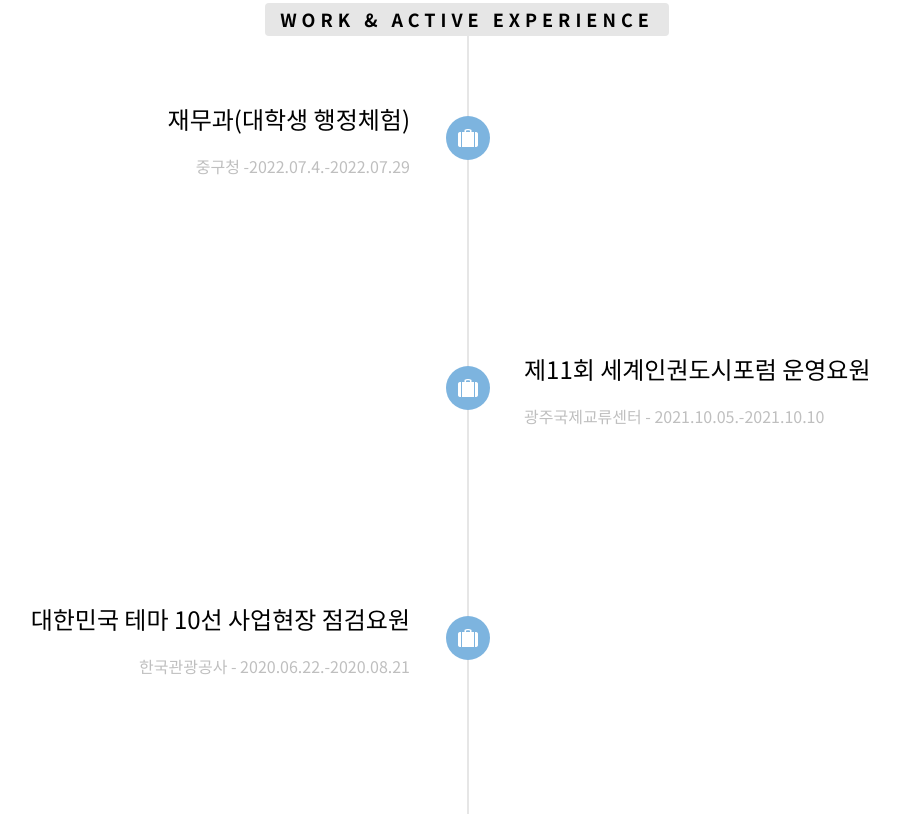
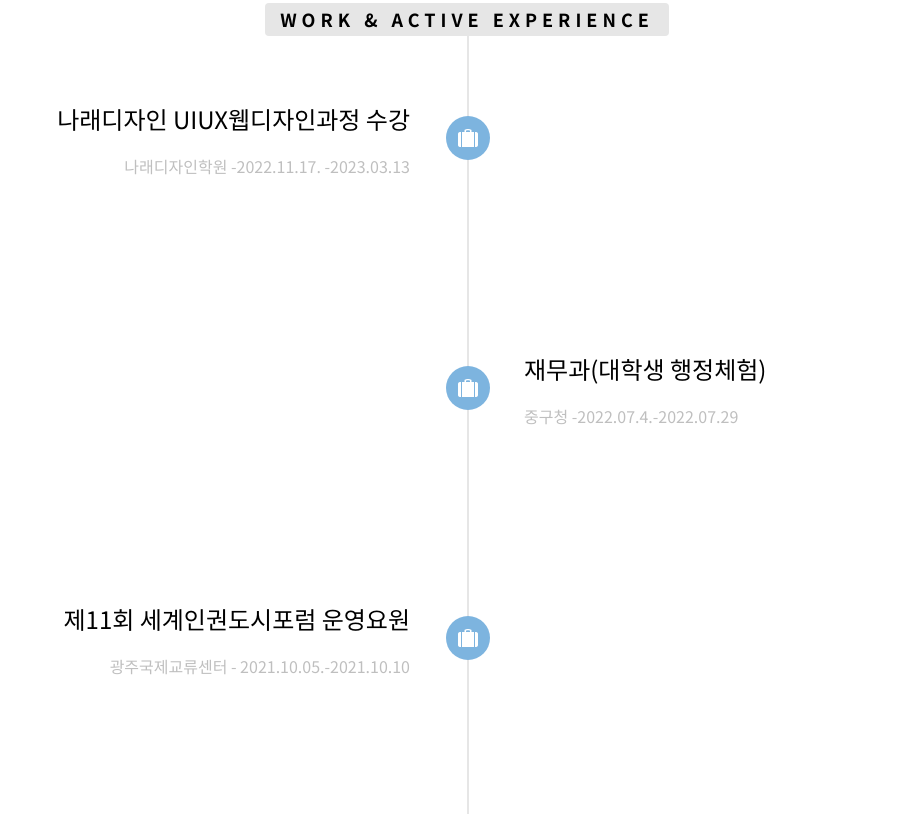
Before and after one commit to jisu0321/WEB_PORTFOLIO, a plain HTML site: page index.html in a window 1280 px wide. Shown: the part 3166-3980 px from the top of the page, without its empty margins (173-1072 px from the left). Drawn offline with nearby package versions, Linux system fonts and the light colour scheme; some packages are replaced by stand-ins of ours; no server answers; files whose address does not match are found by name; a web font is replaced by a local one.

Commit message:
Add files via upload

```diff
--- a/index.html
+++ b/index.html
@@ -4,7 +4,7 @@
 <head>
 	<meta charset="utf-8">
 	<meta http-equiv="X-UA-Compatible" content="IE=edge">
-	<title>PORTFOLIO</title>
+	<title>지수's 포트폴리오</title>
 	<meta name="viewport" content="width=device-width, initial-scale=1">
 
 	<link href="https://fonts.googleapis.com/css?family=Kaushan+Script" rel="stylesheet">
@@ -149,20 +149,31 @@
 									<div class="timeline-badge"><i class="icon-suitcase"></i></div>
 									<div class="timeline-panel">
 										<div class="timeline-heading name work">
-											<h3 class="timeline-title">재무과(대학생 행정체험)</h3>
-											<span class="company">중구청 -2022.07.4.-2022.07.29</span>
+											<h3 class="timeline-title">나래디자인 UIUX웹디자인과정 수강</h3>
+											<span class="company">나래디자인학원 -2022.11.17. -2023.03.13</span>
 										</div>
 								</li>
 								<li class="timeline-inverted animate-box">
 									<div class="timeline-badge"><i class="icon-suitcase"></i></div>
 									<div class="timeline-panel">
 										<div class="timeline-heading name work">
+											<h3 class="timeline-title">재무과(대학생 행정체험)</h3>
+											<span class="company">중구청 -2022.07.4.-2022.07.29</span>
+
+										</div>
+									</div>
+								</li>
+								<li class="animate-box timeline-unverted">
+									<div class="timeline-badge"><i class="icon-suitcase"></i></div>
+									<div class="timeline-panel">
+										<div class="timeline-heading name work">
+
 											<h3 class="timeline-title">제11회 세계인권도시포럼 운영요원</h3>
 											<span class="company">광주국제교류센터 - 2021.10.05.-2021.10.10</span>
 										</div>
 									</div>
 								</li>
-								<li class="animate-box timeline-unverted">
+								<li class="timeline-inverted animate-box">
 									<div class="timeline-badge"><i class="icon-suitcase"></i></div>
 									<div class="timeline-panel">
 										<div class="timeline-heading name work">
@@ -171,7 +182,6 @@
 										</div>
 									</div>
 								</li>
-
 
 							</ul>
 						</div>
@@ -318,7 +328,7 @@
 						<div class="col-md-6">
 							<div class="progress-wrap">
 								<h3><span class="name-left">GTQ 1급</span><span class="value-right">취득일자 :
-										2023.02.06</span></h3>
+										2023.03.17</span></h3>
 								<div class="progress">
 									<div class="progress-bar progress-bar-4 progress-bar-striped active"
 										role="progressbar" aria-valuenow="100" aria-valuemin="0" aria-valuemax="100"
```
